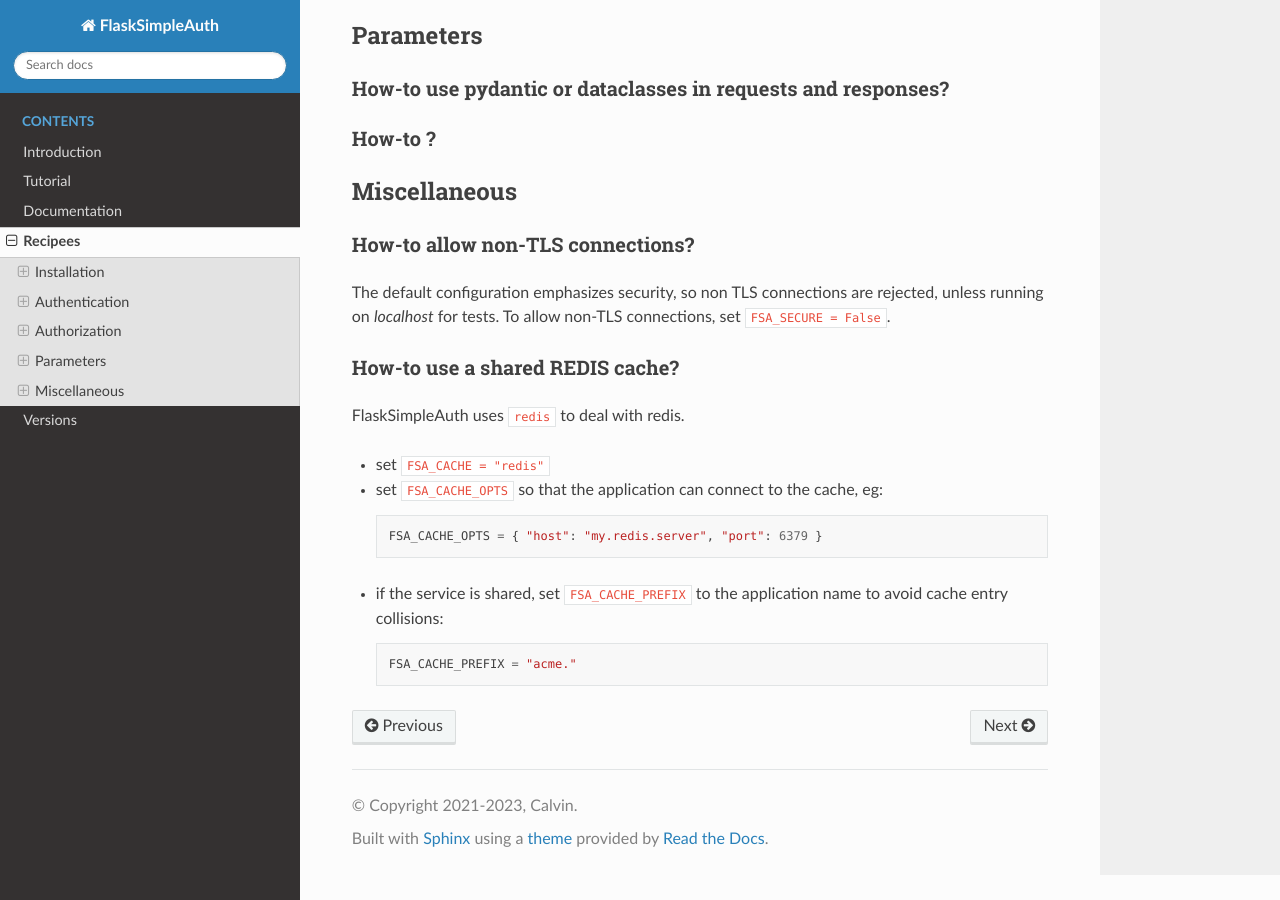
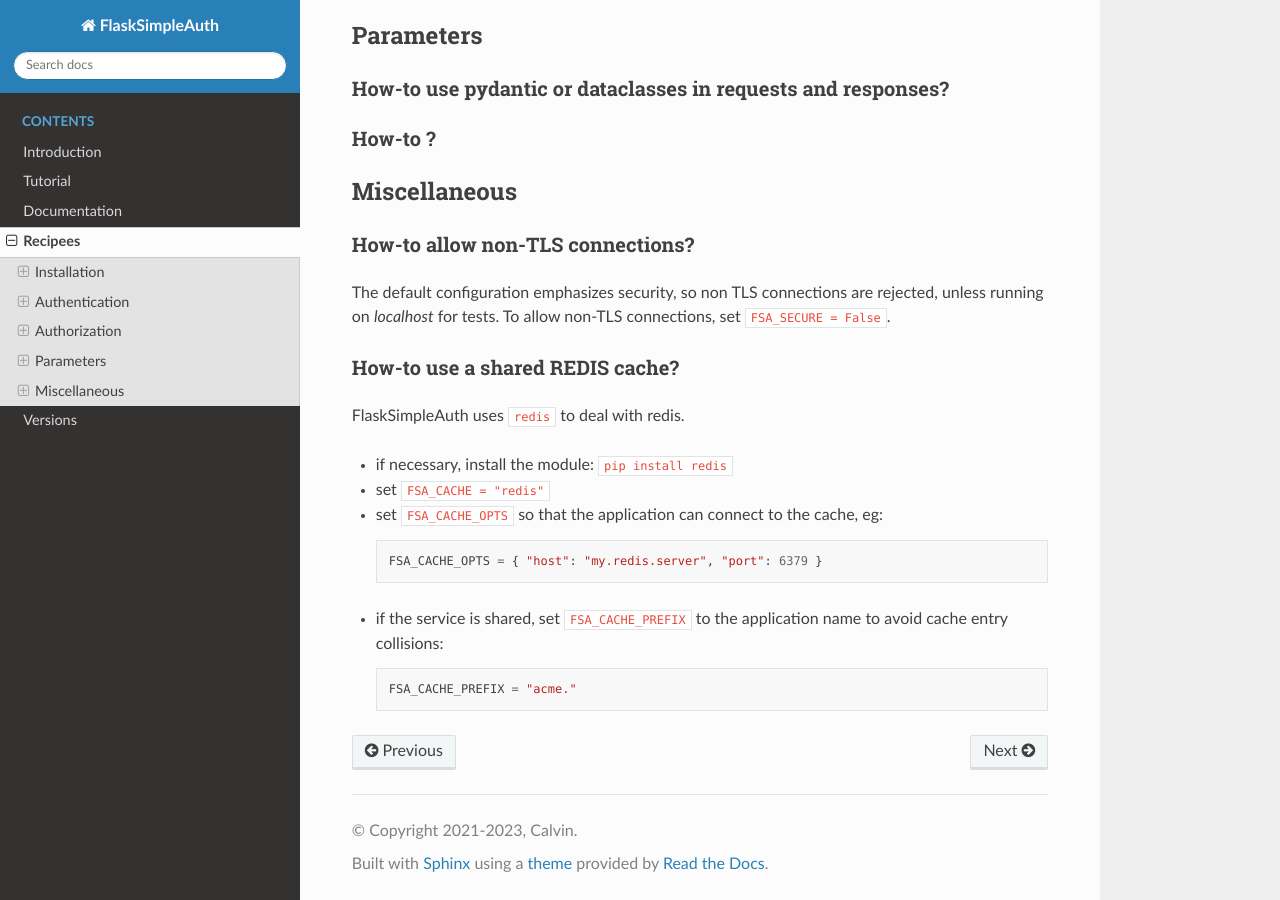
Before and after one commit to zx80/flask-simple-auth, a Sphinx documentation site: the page built from docs/RECIPEES.md, in a window 1280 px wide and 900 px high, scrolled down 5716 px. Built offline with Sphinx 7.4.7 and the Read the Docs theme 2.0.0, drawn with Linux system fonts in a browser that asks for light colours; pages that are not in the unit, such as notebooks, are missing from menus.

Commit message:
add missing step

````diff
--- a/docs/RECIPEES.md
+++ b/docs/RECIPEES.md
@@ -271,6 +271,7 @@
 
 FlaskSimpleAuth uses [`redis`](https://pypi.org/project/redis/) to deal with redis.
 
+- if necessary, install the module: `pip install redis`
 - set `FSA_CACHE = "redis"`
 - set `FSA_CACHE_OPTS` so that the application can connect to the cache, eg:
   ```python
````
